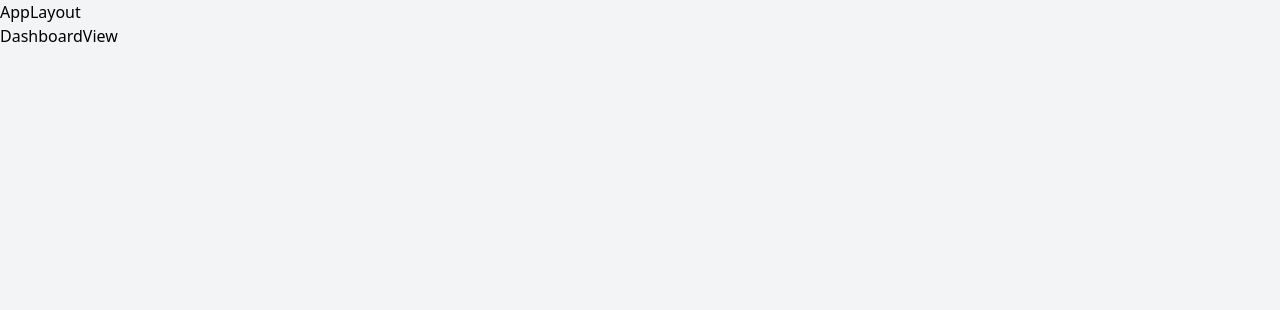
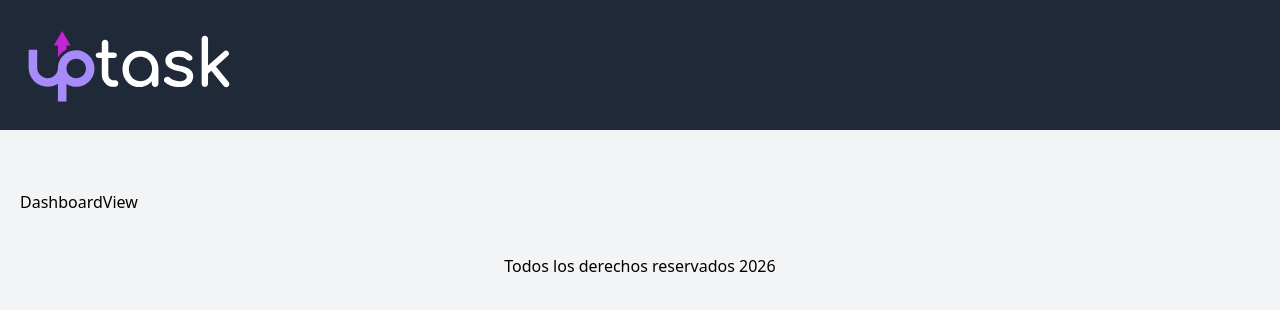
Before and after one commit to GenerationMilton/React-client-upTask-frontend-13-ts-, a React (Vite) app: page / in a window 1280 px wide. Shown: the top 310 px of the page. Built offline with nearby package versions, Linux system fonts and the light colour scheme.

Commit message:
frontend-application :sparkles: Creating the app Layout

```diff
--- /dev/null
+++ b/src/components/Logo.tsx
@@ -0,0 +1,6 @@
+
+export default function Logo() {
+  return (
+    <img src="/logo.svg" alt="Logotipo UpTask" />
+  )
+}
--- a/src/layouts/AppLayout.tsx
+++ b/src/layouts/AppLayout.tsx
@@ -1,11 +1,28 @@
 import { Outlet } from "react-router-dom"
+import Logo from "../components/Logo"
 
 export default function AppLayout() {
   return (
     <>
-        <div>AppLayout</div>
+        <header className="bg-gray-800 py-5">
+            <div className=" max-w-screen-2xl mx-auto flex flex-col lg:flex-row justify-between items-center">
+                <div className="w-64">
+                    <Logo/>
+                </div>
 
-        <Outlet/>
+            </div>
+        </header>
+
+        <section className="max-w-screen-2xl mx-auto mt-10 p-5">
+            <Outlet/>
+        </section>
+
+        <footer className='py-5'>
+            <p className="text-center">
+                Todos los derechos reservados {new Date().getFullYear()}
+            </p>
+        </footer>
+
     </>
   )
 }
```
